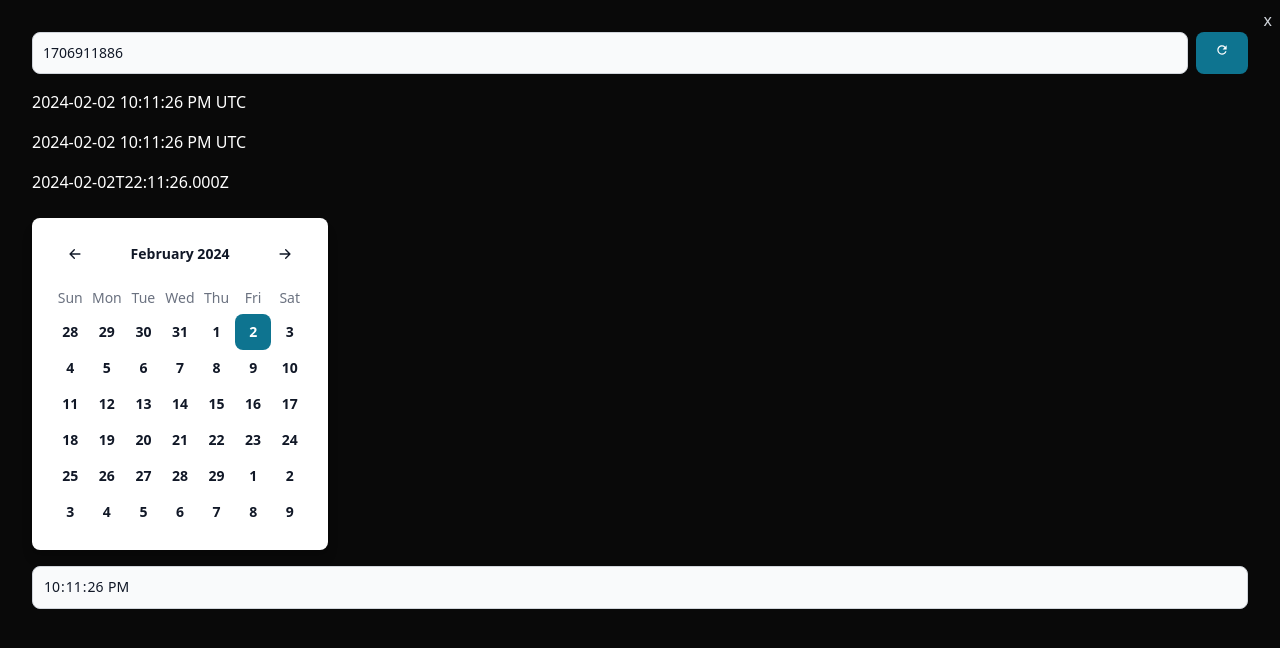
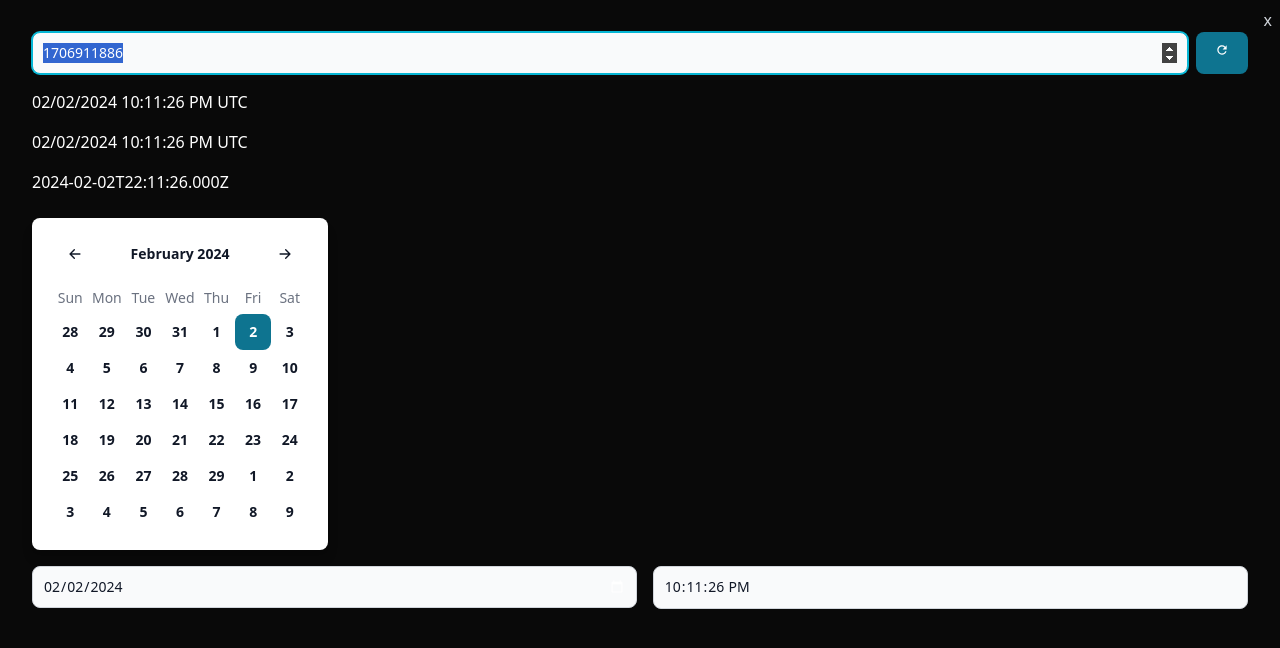
Before and after one commit to keenanlk/epocher-v2, a React (Vite) app: page / in a window 1280 px wide. Shown: the top 648 px of the page. Built offline with nearby package versions, Linux system fonts and the light colour scheme.

Commit message:
feat: add date input

```diff
--- a/src/App.tsx
+++ b/src/App.tsx
@@ -1,85 +1,29 @@
-import React, { useEffect, useState } from "react";
-import { formatInTimeZone } from "date-fns-tz";
-import { Button, Datepicker, TextInput, Tooltip } from "flowbite-react";
-import { MdRefresh } from "react-icons/md";
+import { useEffect, useState } from "react";
+import { Datepicker } from "flowbite-react";
 import { invoke } from "@tauri-apps/api/tauri";
+import UnixSection from "./components/UnixSection.tsx";
+import TimeStringSection from "./components/TimeStringSection.tsx";
+import DateTimeInputSection from "./components/DateTimeInputSection.tsx";
 
 function App() {
   const [date, setDate] = useState<Date>(new Date());
   const [datepickerKey, setDatepickerKey] = useState<number>(0);
-  const [tooltipText, setTooltipText] = useState("Click to copy");
+
+  const [focusDate, setFocusDate] = useState(false);
 
   useEffect(() => {
     setDatepickerKey((prev) => prev + 1);
   }, [date]);
 
-  function getUnixTimeFromDate() {
-    return Math.floor(date.getTime() / 1000);
-  }
-
-  function onUnixTimeChange(event: React.ChangeEvent<HTMLInputElement>) {
-    const value = event.target.value;
-    const unixTime = parseInt(value);
-    if (isNaN(unixTime)) {
-      return;
-    }
-    setDate(new Date(unixTime * 1000));
-  }
-
-  function isValidDate(d: unknown) {
-    return d instanceof Date && !isNaN(d.getTime());
-  }
-
-  function onTimeChange(event: React.ChangeEvent<HTMLInputElement>) {
-    const time = event.target.value;
-
-    const [hours, minutes, seconds] = time.split(":");
-    const newDate = new Date(date);
-    newDate.setHours(parseInt(hours));
-    newDate.setMinutes(parseInt(minutes));
-    newDate.setSeconds(parseInt(seconds));
-
-    if (isValidDate(newDate)) {
-      setDate(newDate);
-    }
-  }
-
-  const [timeZone] = useState<string>(
-    Intl.DateTimeFormat().resolvedOptions().timeZone,
-  );
-
-  function getDateStringInLocalTimeZone() {
-    return formatInTimeZone(date, timeZone, "yyyy-MM-dd hh:mm:ss a zzz");
-  }
-
-  function getDateStringInUTC() {
-    const result = formatInTimeZone(date, "UTC", "yyyy-MM-dd hh:mm:ss a zzz");
-    return result;
-  }
-
-  function getDateISOString() {
-    return date.toISOString();
-  }
-
-  const copyTextToClipboard = async (text: string) => {
-    try {
-      await navigator.clipboard.writeText(text);
-      setTooltipText("Copied!"); // Update tooltip text on successful copy
-      setTimeout(() => setTooltipText("Click to copy"), 2000); // Reset tooltip text after 2 seconds
-    } catch (err) {
-      console.error("Failed to copy: ", err);
-    }
-  };
+  useEffect(() => {
+    setFocusDate(true);
+  }, []);
 
   function calendarDayChange(calendarDate: Date) {
     calendarDate.setHours(date.getHours());
     calendarDate.setMinutes(date.getMinutes());
     calendarDate.setSeconds(date.getSeconds());
     setDate(calendarDate);
-  }
-
-  function formatTimeUnit(unit: number): string {
-    return unit < 10 ? `0${unit}` : `${unit}`;
   }
 
   return (
@@ -92,39 +36,14 @@ function App() {
         x
       </button>
       <div className="grid gap-4 grid-cols-1 p-8">
-        <div className="flex justify-between space-x-2">
-          <TextInput
-            data-testid="unix-input"
-            type="number"
-            value={getUnixTimeFromDate()}
-            onChange={onUnixTimeChange}
-            className="unix-input flex-grow"
-          />
-          <Button className="flex-shrink-0" onClick={() => setDate(new Date())}>
-            <MdRefresh />
-          </Button>
-        </div>
-        <div>
-          <p data-testid="local-time-string" className="text-white">
-            {getDateStringInLocalTimeZone()}
-          </p>
-        </div>
-        <div>
-          <p data-testid="utc-time-string" className="text-white">
-            {getDateStringInUTC()}
-          </p>
-        </div>
-        <div className="">
-          <Tooltip content={tooltipText} placement="right">
-            <p
-              data-testid="iso-time-string"
-              className="text-white cursor-pointer"
-              onClick={() => copyTextToClipboard(getDateISOString())}
-            >
-              {getDateISOString()}
-            </p>
-          </Tooltip>
-        </div>
+        <UnixSection
+          date={date}
+          setDate={setDate}
+          focusDate={focusDate}
+          setFocusDate={setFocusDate}
+        />
+        <TimeStringSection date={date} />
+
         <div data-testid="date-picker">
           <Datepicker
             key={datepickerKey}
@@ -137,16 +56,7 @@ function App() {
             inline
           />
         </div>
-        <div>
-          <TextInput
-            data-testid="time-input"
-            sizing="md"
-            type="time"
-            step="1"
-            onChange={onTimeChange}
-            value={`${formatTimeUnit(date.getHours())}:${formatTimeUnit(date.getMinutes())}:${formatTimeUnit(date.getSeconds())}`}
-          />
-        </div>
+        <DateTimeInputSection date={date} setDate={setDate} />
       </div>
     </div>
   );
--- /dev/null
+++ b/src/components/DateTimeInputSection.tsx
@@ -0,0 +1,89 @@
+import { TextInput } from "flowbite-react";
+import React, { useEffect, useRef } from "react";
+import { format, parse } from "date-fns";
+
+type DateTimeInputSectionProps = {
+  date: Date;
+  setDate: (date: Date) => void;
+};
+
+export default function DateTimeInputSection({
+  date,
+  setDate,
+}: DateTimeInputSectionProps) {
+  const dateRef = useRef<HTMLInputElement>(null);
+
+  useEffect(() => {
+    if (dateRef.current) {
+      dateRef.current.value = format(date, "yyyy-MM-dd");
+    }
+  }, [date]);
+
+  function isValidDate(d: unknown) {
+    return d instanceof Date && !isNaN(d.getTime());
+  }
+
+  function onTimeChange(event: React.ChangeEvent<HTMLInputElement>) {
+    const time = event.target.value;
+
+    const [hours, minutes, seconds] = time.split(":");
+    const newDate = new Date(date);
+    newDate.setHours(parseInt(hours));
+    newDate.setMinutes(parseInt(minutes));
+    newDate.setSeconds(parseInt(seconds));
+
+    if (isValidDate(newDate)) {
+      setDate(newDate);
+    }
+  }
+
+  function onDateChange(event: React.ChangeEvent<HTMLInputElement>) {
+    event.preventDefault();
+    event.stopPropagation();
+    const dateString = event.target.value;
+
+    const newDate = parse(dateString, "yyyy-MM-dd", new Date());
+    newDate.setHours(date.getHours());
+    newDate.setMinutes(date.getMinutes());
+    newDate.setSeconds(date.getSeconds());
+
+    if (newDate.getFullYear() < 1000) {
+      return;
+    }
+
+    if (isValidDate(newDate)) {
+      setDate(newDate);
+    }
+  }
+
+  function formatTimeUnit(unit: number): string {
+    return unit < 10 ? `0${unit}` : `${unit}`;
+  }
+
+  const timeInputValue = `${formatTimeUnit(date.getHours())}:${formatTimeUnit(date.getMinutes())}:${formatTimeUnit(date.getSeconds())}`;
+
+  return (
+    <div className="flex flex-1 justify-between w-full space-x-4 items-center">
+      <TextInput
+        data-testid="date-input"
+        sizing="md"
+        type="date"
+        onChange={onDateChange}
+        defaultValue={format(date, "yyyy-MM-dd")}
+        className="flex-grow"
+        onClick={(e) => e.preventDefault()}
+        onFocus={(e) => e.preventDefault()}
+        ref={dateRef}
+      />
+      <TextInput
+        data-testid="time-input"
+        sizing="md"
+        type="time"
+        step="1"
+        onChange={onTimeChange}
+        value={timeInputValue}
+        className="flex-grow"
+      />
+    </div>
+  );
+}
--- /dev/null
+++ b/src/components/TimeStringSection.tsx
@@ -0,0 +1,62 @@
+import { Tooltip } from "flowbite-react";
+import { useState } from "react";
+import { formatInTimeZone } from "date-fns-tz";
+
+type TimeStringSectionProps = {
+  date: Date;
+};
+
+export default function TimeStringSection({ date }: TimeStringSectionProps) {
+  const [timeZone] = useState<string>(
+    Intl.DateTimeFormat().resolvedOptions().timeZone,
+  );
+  const [tooltipText, setTooltipText] = useState("Click to copy");
+
+  function getDateStringInLocalTimeZone() {
+    return formatInTimeZone(date, timeZone, "MM/dd/yyyy hh:mm:ss a zzz");
+  }
+
+  function getDateStringInUTC() {
+    const result = formatInTimeZone(date, "UTC", "MM/dd/yyyy hh:mm:ss a zzz");
+    return result;
+  }
+
+  function getDateISOString() {
+    return date.toISOString();
+  }
+
+  const copyTextToClipboard = async (text: string) => {
+    try {
+      await navigator.clipboard.writeText(text);
+      setTooltipText("Copied!"); // Update tooltip text on successful copy
+      setTimeout(() => setTooltipText("Click to copy"), 2000); // Reset tooltip text after 2 seconds
+    } catch (err) {
+      console.error("Failed to copy: ", err);
+    }
+  };
+  return (
+    <>
+      <div>
+        <p data-testid="local-time-string" className="text-white">
+          {getDateStringInLocalTimeZone()}
+        </p>
+      </div>
+      <div>
+        <p data-testid="utc-time-string" className="text-white">
+          {getDateStringInUTC()}
+        </p>
+      </div>
+      <div className="">
+        <Tooltip content={tooltipText} placement="right">
+          <p
+            data-testid="iso-time-string"
+            className="text-white cursor-pointer"
+            onClick={() => copyTextToClipboard(getDateISOString())}
+          >
+            {getDateISOString()}
+          </p>
+        </Tooltip>
+      </div>
+    </>
+  );
+}
--- /dev/null
+++ b/src/components/UnixSection.tsx
@@ -0,0 +1,61 @@
+import { Button, TextInput } from "flowbite-react";
+import { MdRefresh } from "react-icons/md";
+import React, { useEffect, useRef } from "react";
+
+type UnixSectionProps = {
+  date: Date;
+  setDate: (date: Date) => void;
+  focusDate: boolean;
+  setFocusDate: (focus: boolean) => void;
+};
+
+export default function UnixSection({
+  date,
+  setDate,
+  focusDate,
+  setFocusDate,
+}: UnixSectionProps) {
+  const unixRef = useRef<HTMLInputElement>(null);
+  function getUnixTimeFromDate() {
+    return Math.floor(date.getTime() / 1000);
+  }
+
+  function onUnixTimeChange(event: React.ChangeEvent<HTMLInputElement>) {
+    const value = event.target.value;
+    const unixTime = parseInt(value);
+    if (isNaN(unixTime)) {
+      return;
+    }
+    setDate(new Date(unixTime * 1000));
+  }
+
+  function refreshDate() {
+    setDate(new Date());
+    setFocusDate(true);
+  }
+
+  useEffect(() => {
+    if (focusDate && unixRef.current) {
+      unixRef.current.focus();
+      unixRef.current.select();
+      setFocusDate(false);
+    }
+  }, [focusDate]);
+
+  return (
+    <div className="flex justify-between space-x-2">
+      <TextInput
+        data-testid="unix-input"
+        type="number"
+        value={getUnixTimeFromDate()}
+        onChange={onUnixTimeChange}
+        className="unix-input flex-grow"
+        autoFocus
+        ref={unixRef}
+      />
+      <Button className="flex-shrink-0" onClick={refreshDate}>
+        <MdRefresh />
+      </Button>
+    </div>
+  );
+}
```
Also changed, not shown: src/styles.css (line endings or trailing spaces).
